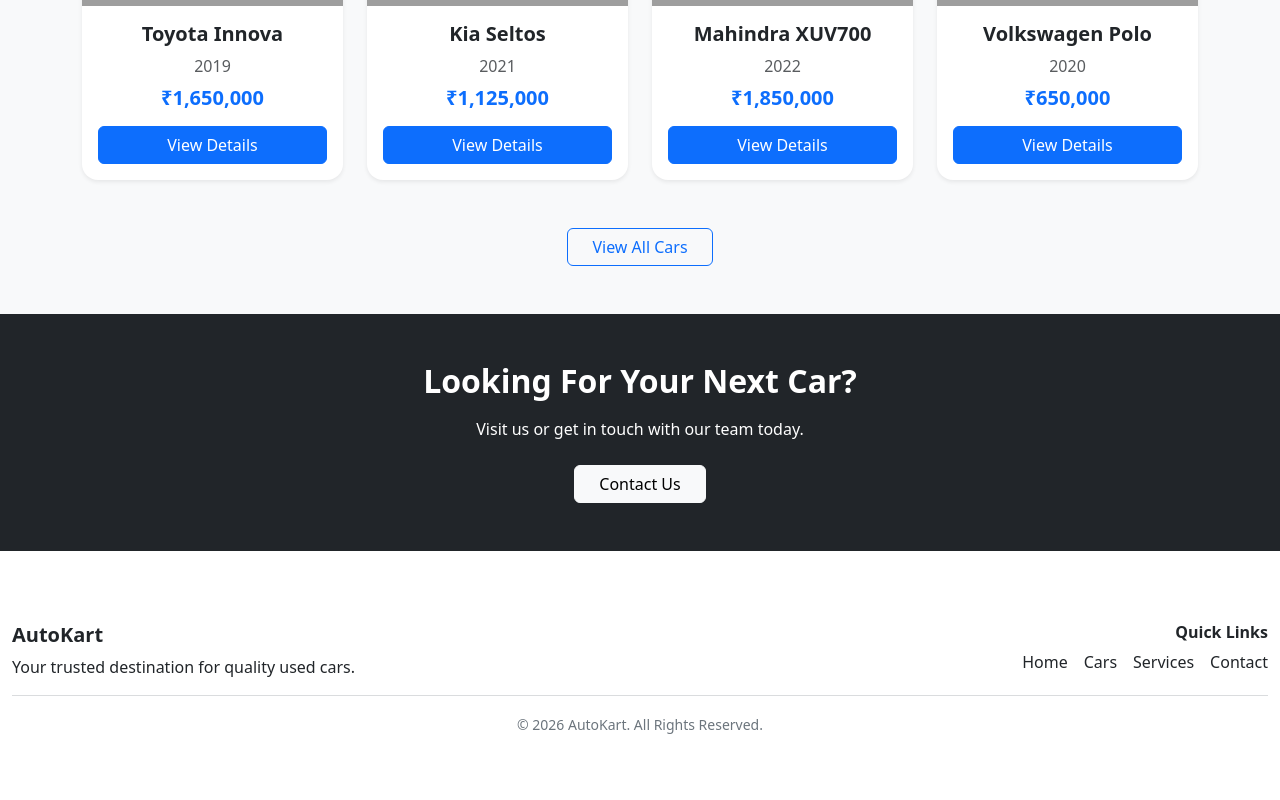
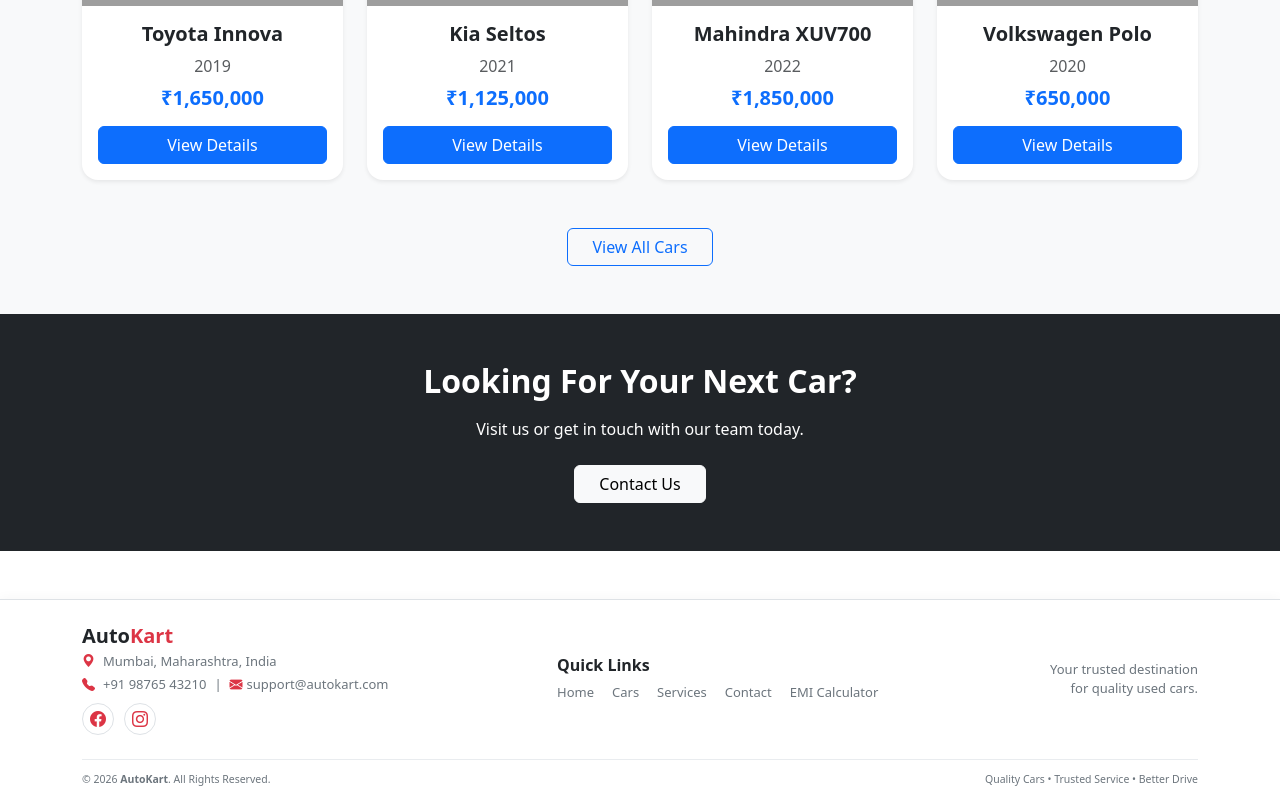
Before and after one commit to KEVINs121998/AutoKart, a React (Vite) app: page / in a window 1280 px wide. Shown: the part 1282-2082 px from the top of the page. Before the commit the page ends 2042 px from the top, so only its background shows below. Built offline with nearby package versions, Linux system fonts and the light colour scheme; grey boxes are pictures that could not be loaded.

Commit message:
enhanced footer ui

```diff
--- a/src/Component/Footer.jsx
+++ b/src/Component/Footer.jsx
@@ -1,53 +1,92 @@
-import React from 'react'
+import { Link } from "react-router-dom";
+import "../Css/Footer.css";
 
 const Footer = () => {
   return (
-    <>
-<footer className=" mt-5">
-  <div className="container-fluid py-4">
-    <div className="row">
+    <footer className="autokart-footer mt-5">
+      <div className="container">
 
-      {/* Company */}
-      <div className="col-md-6 mb-3 mb-md-0">
-        <h5 className="fw-bold">AutoKart</h5>
-        <p className="text-dark mb-0">
-          Your trusted destination for quality used cars.
+        <div className="row py-4 align-items-center">
+
+          {/* Brand & Address */}
+          <div className="col-md-5 mb-3 mb-md-0">
+            <h5 className="fw-bold mb-1">
+              Auto<span className="text-danger">Kart</span>
+            </h5>
+
+            <p className="footer-address mb-1">
+              <i className="bi bi-geo-alt-fill text-danger me-2"></i>
+              Mumbai, Maharashtra, India
             </p>
-      </div>
 
-      {/* Links */}
-      <div className="col-md-6 text-md-end">
-        <h6 className="fw-bold">Quick Links</h6>
+            <p className="footer-contact mb-2">
+              <i className="bi bi-telephone-fill text-danger me-2"></i>
+              +91 98765 43210
+              <span className="mx-2">|</span>
+              <i className="bi bi-envelope-fill text-danger me-1"></i>
+              support@autokart.com
+            </p>
 
-        <div className="d-flex justify-content-md-end gap-3">
-          <a href="/home" className=" text-decoration-none text-dark">
-            Home
+            {/* Social Links */}
+            <div className="footer-social">
+              <a
+                href="https://www.facebook.com/"
+                target="_blank"
+                rel="noreferrer"
+                aria-label="Facebook"
+              >
+                <i className="bi bi-facebook"></i>
               </a>
-          <a href="/cars" className=" text-decoration-none text-dark">
-            Cars
-          </a>
-          <a href="/services" className=" text-decoration-none text-dark">
-            Services
-          </a>
-          <a href="/contact" className=" text-decoration-none text-dark">
-            Contact
+
+              <a
+                href="https://www.instagram.com/"
+                target="_blank"
+                rel="noreferrer"
+                aria-label="Instagram"
+              >
+                <i className="bi bi-instagram"></i>
               </a>
             </div>
           </div>
 
+          {/* Quick Links */}
+          <div className="col-md-4 mb-3 mb-md-0">
+            <h6 className="fw-bold mb-2">Quick Links</h6>
+
+            <div className="footer-links">
+              <Link to="/">Home</Link>
+              <Link to="/cars">Cars</Link>
+              <Link to="/services">Services</Link>
+              <Link to="/contact">Contact</Link>
+              <Link to="/emi">EMI Calculator</Link>
+            </div>
           </div>
 
-    <hr className="border-secondary my-3" />
+          {/* Tagline */}
+          <div className="col-md-3 text-md-end">
+            <p className="footer-tagline mb-0">
+              Your trusted destination
+              <br />
+              for quality used cars.
+            </p>
+          </div>
 
-    <div className="text-center">
-      <small className="text-secondary">
-        © 2026 AutoKart. All Rights Reserved.
+        </div>
+
+        {/* Copyright */}
+        <div className="footer-bottom">
+          <small>
+            © 2026 <strong>AutoKart</strong>. All Rights Reserved.
+          </small>
+
+          <small>
+            Quality Cars • Trusted Service • Better Drive
           </small>
         </div>
+
       </div>
     </footer>
-    </>
-  )
-}
+  );
+};
 
-export default Footer
+export default Footer;
--- /dev/null
+++ b/src/Css/Footer.css
@@ -0,0 +1,83 @@
+.autokart-footer {
+  background: #fff;
+  border-top: 1px solid #dee2e6;
+  box-shadow: 0 -2px 10px rgba(0, 0, 0, 0.03);
+  color: #212529;
+}
+
+.footer-address,
+.footer-contact,
+.footer-tagline {
+  color: #6c757d;
+  font-size: 13px;
+}
+
+.footer-links {
+  display: flex;
+  flex-wrap: wrap;
+  gap: 10px 18px;
+}
+
+.footer-links a {
+  color: #6c757d;
+  text-decoration: none;
+  font-size: 13px;
+  transition: 0.2s ease;
+}
+
+.footer-links a:hover {
+  color: #dc3545;
+}
+
+/* Social Icons */
+.footer-social {
+  display: flex;
+  gap: 10px;
+}
+
+.footer-social a {
+  width: 32px;
+  height: 32px;
+  border: 1px solid #dee2e6;
+  border-radius: 50%;
+
+  display: flex;
+  align-items: center;
+  justify-content: center;
+
+  color: #dc3545;
+  text-decoration: none;
+
+  transition: 0.2s ease;
+}
+
+.footer-social a:hover {
+  color: #fff;
+  background: #dc3545;
+  border-color: #dc3545;
+  transform: translateY(-2px);
+}
+
+/* Bottom Copyright */
+.footer-bottom {
+  border-top: 1px solid #e9ecef;
+  padding: 12px 0;
+
+  display: flex;
+  justify-content: space-between;
+
+  color: #6c757d;
+  font-size: 12px;
+}
+
+@media (max-width: 767px) {
+  .footer-tagline {
+    text-align: left !important;
+  }
+
+  .footer-bottom {
+    flex-direction: column;
+    gap: 5px;
+    text-align: center;
+  }
+}
```
Lines whose indentation alone changed are shown as unchanged.
